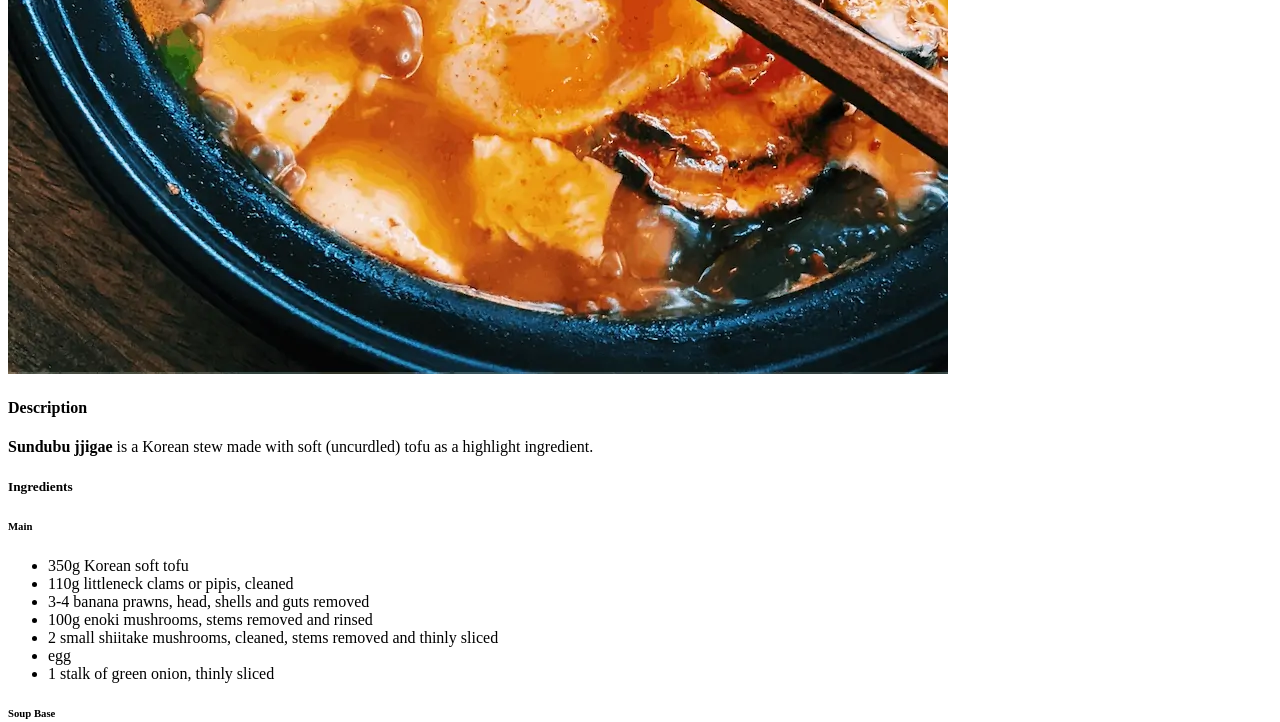
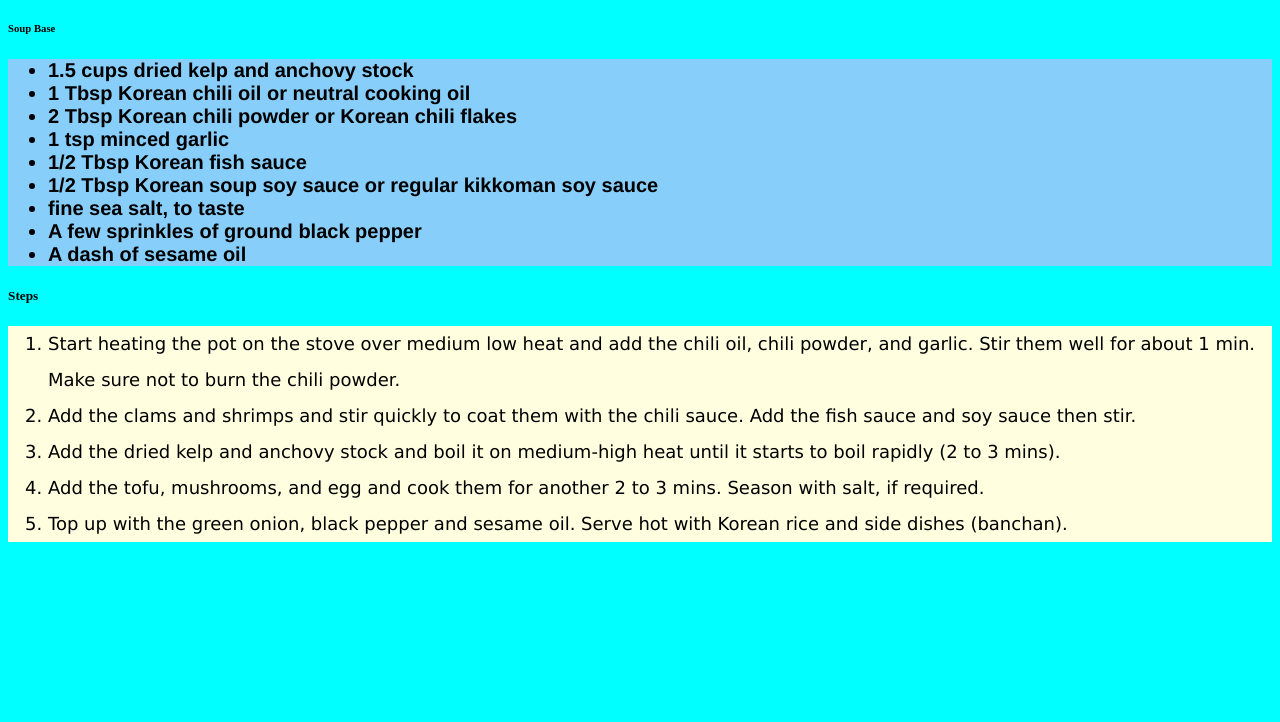
Before and after one commit to exchef/odin-recipes, a plain HTML site: page recipes/sundubujjigae.html in a window 1280 px wide. Shown: the part 960-1682 px from the top of the page. After the commit the page ends 1520 px from the top, so only its background shows below. Drawn offline with Linux system fonts and the light colour scheme.

Commit message:
Added css styling

```diff
--- a/recipes/sundubujjigae.html
+++ b/recipes/sundubujjigae.html
@@ -4,7 +4,8 @@
     <meta charset="UTF-8">
     <meta http-equiv="X-UA-Compatible" content="IE=edge">
     <meta name="viewport" content="width=device-width, initial-scale=1.0">
-    <title>Document</title>
+    <title>Sundubu</title>
+    <link rel="stylesheet" href="../styles.css">
 </head>
 <body>
     <h1>Sundubu Jjigae</h1>
@@ -16,7 +17,7 @@
     <h5>Ingredients</h5>
 
         <h6>Main</h6>
-            <ul>
+            <ul class="recipe-ingredients">
                 <li>350g Korean soft tofu</li>
                 <li>110g littleneck clams or pipis, cleaned</li>
                 <li>3-4 banana prawns, head, shells and guts removed</li>
@@ -27,7 +28,7 @@
             </ul>
 
         <h6>Soup Base</h6>
-            <ul>
+            <ul class="recipe-ingredients">
                 <li>1.5 cups dried kelp and anchovy stock</li>
                 <li>1 Tbsp Korean chili oil or neutral cooking oil</li>
                 <li>2 Tbsp Korean chili powder or Korean chili flakes</li>
@@ -40,7 +41,7 @@
             </ul>
 
     <h5>Steps</h5>
-        <ol>
+        <ol class="recipe-steps">
             <li>Start heating the pot on the stove over medium low heat and add the chili oil, chili powder, and garlic. Stir them well for about 1 min. Make sure not to burn the chili powder.</li>
             <li>Add the clams and shrimps and stir quickly to coat them with the chili sauce. Add the fish sauce and soy sauce then stir.</li>
             <li>Add the dried kelp and anchovy stock and boil it on medium-high heat until it starts to boil rapidly (2 to 3 mins).</li>
--- /dev/null
+++ b/styles.css
@@ -0,0 +1,29 @@
+body {
+    background-color: cyan;
+}
+
+#recipe-list {
+    background-color: lightskyblue;
+    text-align: center;
+    font-family: Garamond;
+    font-size: 20px;
+}
+
+.recipe-ingredients {
+    background-color: lightskyblue;
+    font-family: Helvetica;
+    font-size: 20px;
+    font-weight: bold;
+}
+
+.recipe-steps {
+    background-color: lightyellow;
+    font-family: Verdana;
+    line-height: 2;
+    font-size: 18px;
+}
+
+img {
+    height: auto;
+    width: 400px;
+}
```
Also changed, not shown: index.html (+4 -3 lines), recipes/carbonara.html (+5 -3 lines), recipes/tonkotsuramen.html (+5 -4 lines).
